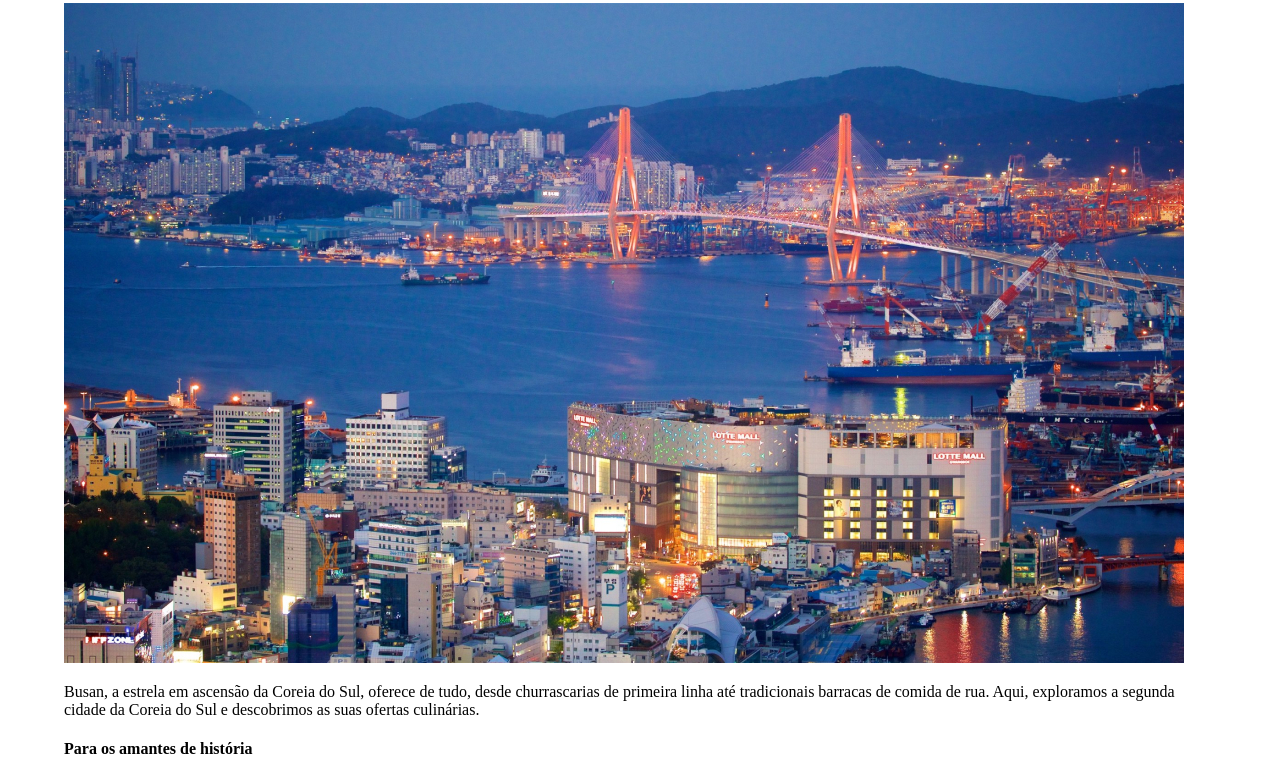
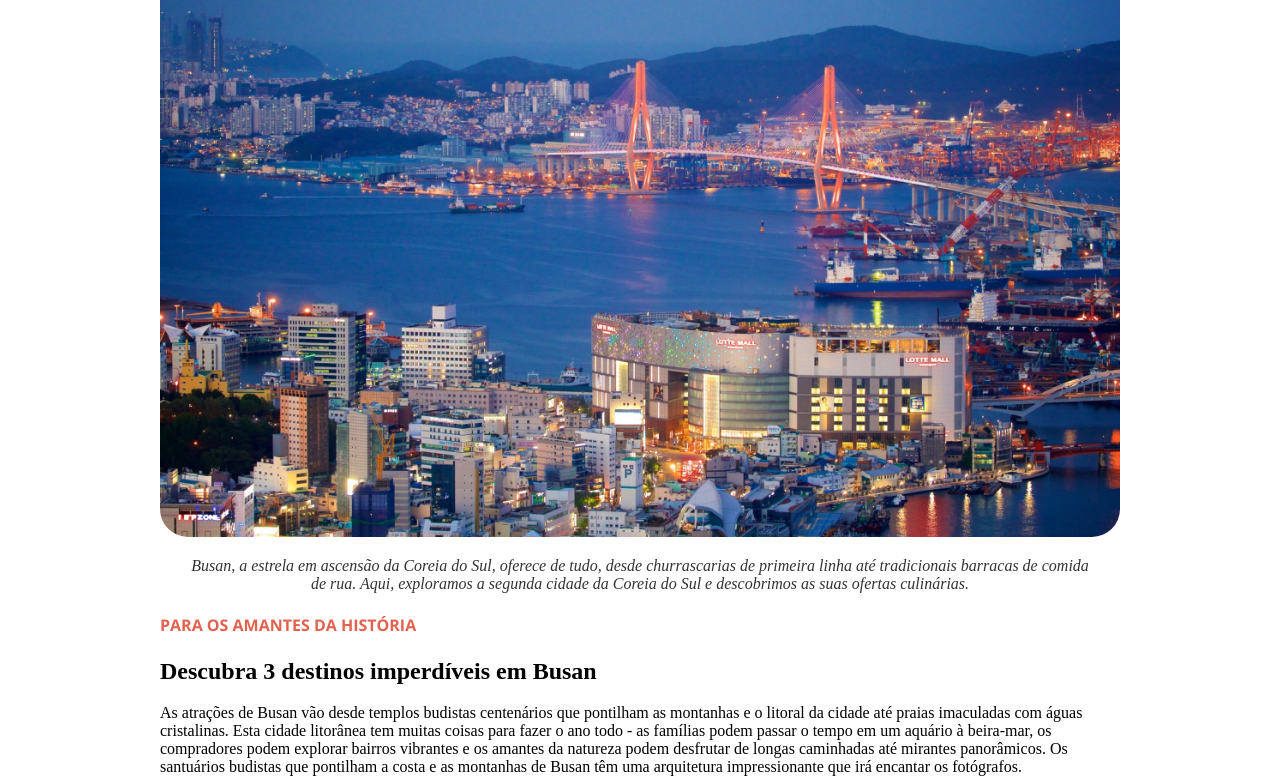
Before and after one commit to vinibmoraes/Landing-Page-GuiaTour, a plain HTML site: page index.html in a window 1280 px wide. Shown: the part 180-964 px from the top of the page. Drawn offline with nearby package versions, Linux system fonts and the light colour scheme.

Commit message:
Alterações iniciais de css

```diff
--- a/index.html
+++ b/index.html
@@ -4,12 +4,18 @@
     <meta charset="UTF-8" />
     <meta name="viewport" content="width=device-width, initial-scale=1.0" />
     <link rel="stylesheet" href="style.css" />
+    <link rel="preconnect" href="https://fonts.googleapis.com" />
+    <link rel="preconnect" href="https://fonts.gstatic.com" crossorigin />
+    <link
+      href="https://fonts.googleapis.com/css2?family=Open+Sans:ital,wght@0,300..800;1,300..800&display=swap"
+      rel="stylesheet"
+    />
     <title>Landing Page Guia Turístico</title>
   </head>
   <body>
     <div id="Page">
       <div class="titles-1">
-        <h4>Sua próxima viagem:</h4>
+        <h4>SUA PRÓXIMA VIAGEM:</h4>
         <h1>Conheça Busan</h1>
       </div>
 
@@ -26,7 +32,7 @@
       <div class="divider"></div>
 
       <div class="titles-2">
-        <h4>Para os amantes de história</h4>
+        <h4>PARA OS AMANTES DA HISTÓRIA</h4>
         <h2>Descubra 3 destinos imperdíveis em Busan</h2>
         <p>
           As atrações de Busan vão desde templos budistas centenários que
--- a/style.css
+++ b/style.css
@@ -1,4 +1,38 @@
 body {
   margin: 0;
-  padding: 5%;
+  padding-top: 2%;
+  padding-bottom: 2%;
+  padding-left: 12.5%;
+  padding-right: 12.5%;
 }
+
+h4 {
+  font-family: "Open Sans", sans-serif;
+  color: #e1624f;
+}
+
+h1 {
+  font-weight: 600;
+  font-family: Arial, Helvetica, sans-serif;
+  margin-bottom: 2.5%;
+}
+
+.sub-img-1,
+.sub-img-2,
+.sub-img-3,
+.sub-img-4 {
+  img {
+    border-radius: 28px;
+    width: 100%;
+    height: 5%;
+    object-fit: cover;
+  }
+}
+
+.description {
+  color: #333;
+  text-align: center;
+  padding-left: 3%;
+  padding-right: 3%;
+  font-style: italic;
+}
```
